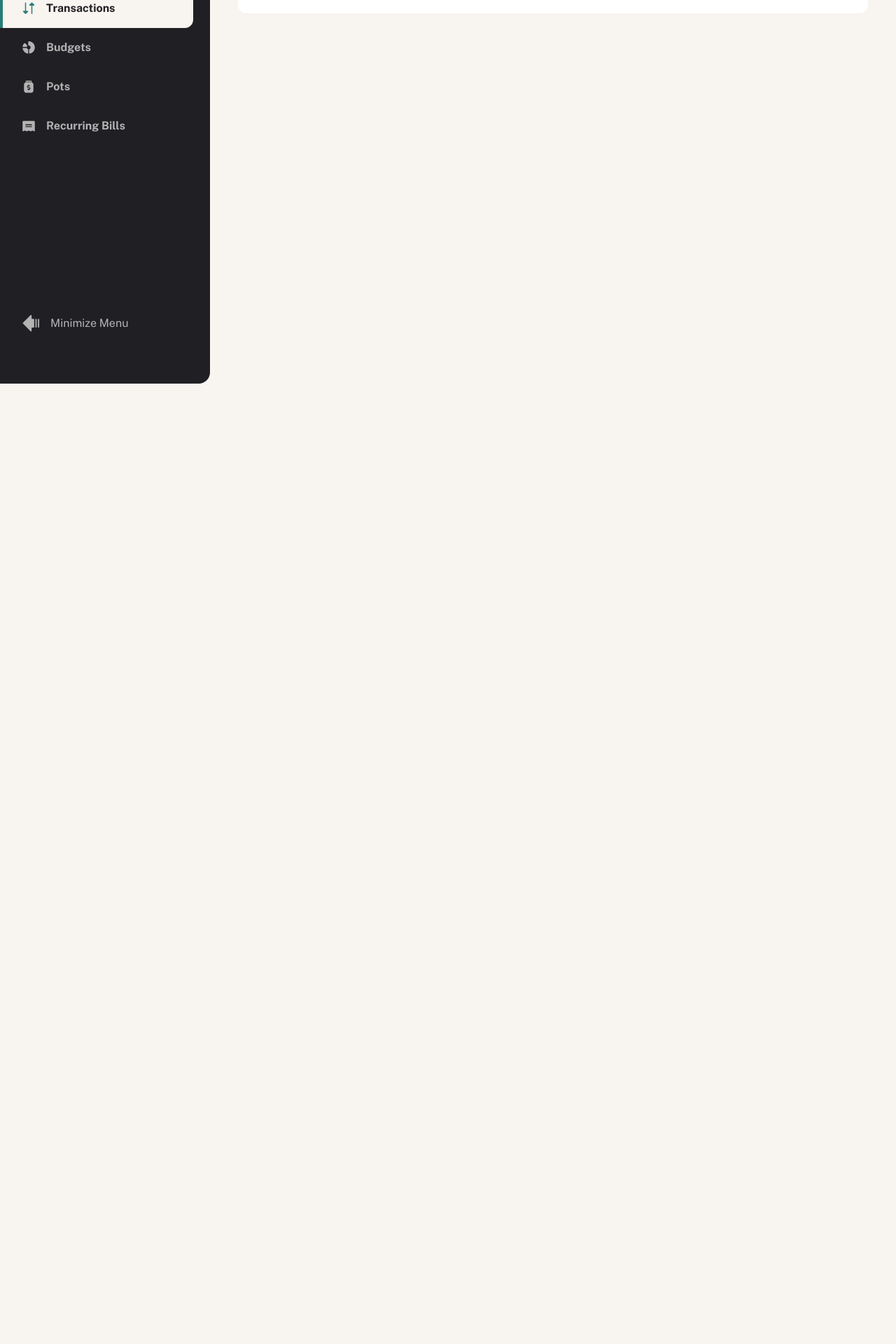
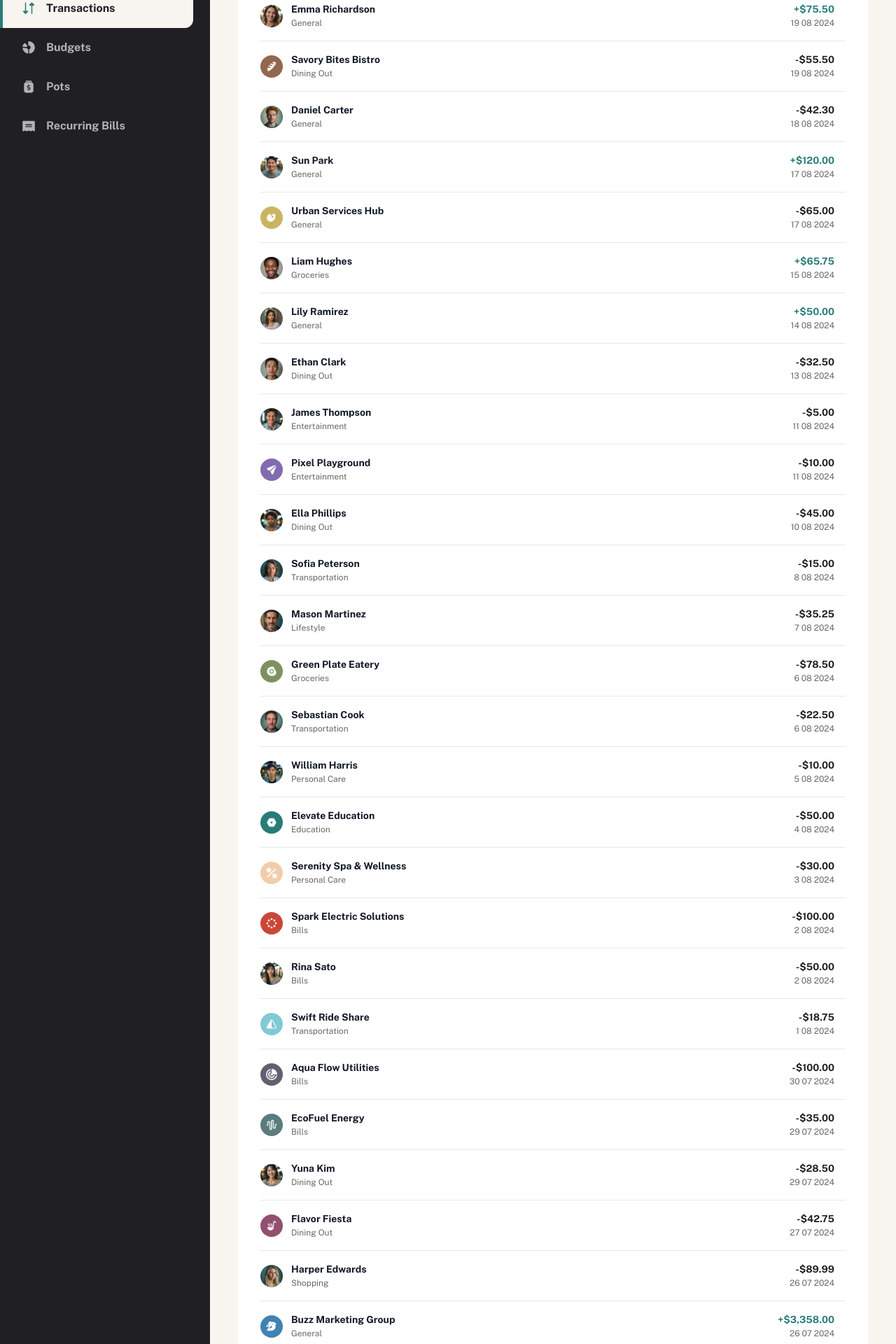
Before and after one commit to jownsu/personal-finance-app, a Next.js app: page /transactions in a window 1280 px wide. Shown: the part 200-2120 px from the top of the page at 70% size. Before the commit the page ends 800 px from the top, so only its background shows below. Built offline with nearby package versions, Linux system fonts and the light colour scheme.

Commit message:
Mobile UI of transaction

```diff
--- /dev/null
+++ b/app/(pages)/transactions/_components/TransactionsTable.tsx
@@ -0,0 +1,78 @@
+/* REACT */
+import Image from "next/image";
+
+/* PLUGINS */
+import moment from "moment";
+
+/* COMPONENTS */
+import {
+    Table,
+    TableBody,
+    TableCell,
+    TableHead,
+    TableHeader,
+    TableRow
+} from "@/app/_components/ui/Table";
+
+/* UTILITIES */
+import { cn } from "@/app/_utils/helpers";
+
+/* DATA */
+import { transactions } from "@/app/_constants/data";
+
+const TransactionsTable = () => {
+    return (
+        <Table>
+            <TableHeader className="hidden">
+                <TableRow>
+                    <TableHead>Recipient / Sender</TableHead>
+                    <TableHead>Category</TableHead>
+                    <TableHead>Transaction Date</TableHead>
+                    <TableHead>Amount</TableHead>
+                </TableRow>
+            </TableHeader>
+            <TableBody>
+                {transactions.map((transaction, key) => (
+                    <TableRow key={key} className="">
+                        <TableCell className="flex items-center gap-[1.2rem] px-0">
+                            <Image
+                                src={transaction.avatar}
+                                alt={`Picture of ${transaction.name}`}
+                                width={32}
+                                height={32}
+                                className="size-[3.2rem] rounded-full"
+                            />
+                            <div className="flex flex-col">
+                                <span className="text-preset_4_bold text-gray-900">
+                                    {transaction.name}
+                                </span>
+                                <span className="text-preset_5 text-grey-500">
+                                    {transaction.category}
+                                </span>
+                            </div>
+                        </TableCell>
+                        <TableCell className="text-right">
+                            <div
+                                className={cn("!text-preset_4_bold", {
+                                    ["text-green"]: transaction.amount > 0,
+                                    ["text-grey-900"]: !(transaction.amount > 0)
+                                })}
+                            >
+                                {transaction.amount > 0 && "+"}
+                                {transaction.amount.toLocaleString("en-US", {
+                                    style: "currency",
+                                    currency: "USD"
+                                })}
+                            </div>
+                            <div className="text-preset_5 text-grey-500">
+                                {moment(transaction.date).format("D MM YYYY")}
+                            </div>
+                        </TableCell>
+                    </TableRow>
+                ))}
+            </TableBody>
+        </Table>
+    );
+};
+
+export default TransactionsTable;
--- a/app/(pages)/transactions/page.tsx
+++ b/app/(pages)/transactions/page.tsx
@@ -1,4 +1,5 @@
 import Filters from "./_components/Filters";
+import TransactionsTable from "./_components/TransactionsTable";
 
 const TransactionPage = () => {
     return (
@@ -7,6 +8,7 @@ const TransactionPage = () => {
 
             <div className="rounded-[1.2rem] bg-white px-[2rem] py-[2.4rem] md:px-[3.2rem] md:py-[3.2rem]">
                 <Filters />
+                <TransactionsTable />
             </div>
         </div>
     );
--- /dev/null
+++ b/app/_components/ui/Table.tsx
@@ -0,0 +1,116 @@
+import * as React from "react";
+
+import { cn } from "@/app/_utils/helpers";
+
+const Table = React.forwardRef<
+    HTMLTableElement,
+    React.HTMLAttributes<HTMLTableElement>
+>(({ className, ...props }, ref) => (
+    <div className="relative w-full overflow-auto">
+        <table
+            ref={ref}
+            className={cn("w-full caption-bottom", className)}
+            {...props}
+        />
+    </div>
+));
+Table.displayName = "Table";
+
+const TableHeader = React.forwardRef<
+    HTMLTableSectionElement,
+    React.HTMLAttributes<HTMLTableSectionElement>
+>(({ className, ...props }, ref) => (
+    <thead ref={ref} className={cn("[&_tr]:border-b", className)} {...props} />
+));
+TableHeader.displayName = "TableHeader";
+
+const TableBody = React.forwardRef<
+    HTMLTableSectionElement,
+    React.HTMLAttributes<HTMLTableSectionElement>
+>(({ className, ...props }, ref) => (
+    <tbody
+        ref={ref}
+        className={cn("[&_tr:last-child]:border-0", className)}
+        {...props}
+    />
+));
+TableBody.displayName = "TableBody";
+
+const TableFooter = React.forwardRef<
+    HTMLTableSectionElement,
+    React.HTMLAttributes<HTMLTableSectionElement>
+>(({ className, ...props }, ref) => (
+    <tfoot
+        ref={ref}
+        className={cn(
+            "bg-muted/50 border-t font-medium [&>tr]:last:border-b-0",
+            className
+        )}
+        {...props}
+    />
+));
+TableFooter.displayName = "TableFooter";
+
+const TableRow = React.forwardRef<
+    HTMLTableRowElement,
+    React.HTMLAttributes<HTMLTableRowElement>
+>(({ className, ...props }, ref) => (
+    <tr
+        ref={ref}
+        className={cn(
+            "hover:bg-muted/50 data-[state=selected]:bg-muted border-b transition-colors",
+            className
+        )}
+        {...props}
+    />
+));
+TableRow.displayName = "TableRow";
+
+const TableHead = React.forwardRef<
+    HTMLTableCellElement,
+    React.ThHTMLAttributes<HTMLTableCellElement>
+>(({ className, ...props }, ref) => (
+    <th
+        ref={ref}
+        className={cn(
+            "h-12 px-4 text-left align-middle font-medium [&:has([role=checkbox])]:pr-0",
+            className
+        )}
+        {...props}
+    />
+));
+TableHead.displayName = "TableHead";
+
+const TableCell = React.forwardRef<
+    HTMLTableCellElement,
+    React.TdHTMLAttributes<HTMLTableCellElement>
+>(({ className, ...props }, ref) => (
+    <td
+        ref={ref}
+        className={cn(
+            "p-4 align-middle [&:has([role=checkbox])]:pr-0",
+            className
+        )}
+        {...props}
+    />
+));
+TableCell.displayName = "TableCell";
+
+const TableCaption = React.forwardRef<
+    HTMLTableCaptionElement,
+    React.HTMLAttributes<HTMLTableCaptionElement>
+>(({ className, ...props }, ref) => (
+    <caption ref={ref} className={cn("mt-4", className)} {...props} />
+));
+TableCaption.displayName = "TableCaption";
+
+export {
+    Table,
+    TableHeader,
+    TableBody,
+    TableFooter,
+    TableHead,
+    TableRow,
+    TableCell,
+    TableCaption
+};
--- a/app/_constants/data.ts
+++ b/app/_constants/data.ts
@@ -81,9 +81,10 @@ export const transactions_overview = [
     }
 ];
 
+/* TODO: Add ID. */
 export const transactions = [
     {
-        avatar: "./assets/images/avatars/emma-richardson.jpg",
+        avatar: "/images/avatars/emma-richardson.jpg",
         name: "Emma Richardson",
         category: "General",
         date: "2024-08-19T14:23:11Z",
@@ -91,7 +92,7 @@ export const transactions = [
         recurring: false
     },
     {
-        avatar: "./assets/images/avatars/savory-bites-bistro.jpg",
+        avatar: "/images/avatars/savory-bites-bistro.jpg",
         name: "Savory Bites Bistro",
         category: "Dining Out",
         date: "2024-08-19T20:23:11Z",
@@ -99,7 +100,7 @@ export const transactions = [
         recurring: false
     },
     {
-        avatar: "./assets/images/avatars/daniel-carter.jpg",
+        avatar: "/images/avatars/daniel-carter.jpg",
         name: "Daniel Carter",
         category: "General",
         date: "2024-08-18T09:45:32Z",
@@ -107,7 +108,7 @@ export const transactions = [
         recurring: false
     },
     {
-        avatar: "./assets/images/avatars/sun-park.jpg",
+        avatar: "/images/avatars/sun-park.jpg",
         name: "Sun Park",
         category: "General",
         date: "2024-08-17T16:12:05Z",
@@ -115,7 +116,7 @@ export const transactions = [
         recurring: false
     },
     {
-        avatar: "./assets/images/avatars/urban-services-hub.jpg",
+        avatar: "/images/avatars/urban-services-hub.jpg",
         name: "Urban Services Hub",
         category: "General",
         date: "2024-08-17T21:08:09Z",
@@ -123,7 +124,7 @@ export const transactions = [
         recurring: false
     },
     {
-        avatar: "./assets/images/avatars/liam-hughes.jpg",
+        avatar: "/images/avatars/liam-hughes.jpg",
         name: "Liam Hughes",
         category: "Groceries",
         date: "2024-08-15T18:20:33Z",
@@ -131,7 +132,7 @@ export const transactions = [
         recurring: false
     },
     {
-        avatar: "./assets/images/avatars/lily-ramirez.jpg",
+        avatar: "/images/avatars/lily-ramirez.jpg",
         name: "Lily Ramirez",
         category: "General",
         date: "2024-08-14T13:05:27Z",
@@ -139,7 +140,7 @@ export const transactions = [
         recurring: false
     },
     {
-        avatar: "./assets/images/avatars/ethan-clark.jpg",
+        avatar: "/images/avatars/ethan-clark.jpg",
         name: "Ethan Clark",
         category: "Dining Out",
         date: "2024-08-13T20:15:59Z",
@@ -147,7 +148,7 @@ export const transactions = [
         recurring: false
     },
     {
-        avatar: "./assets/images/avatars/james-thompson.jpg",
+        avatar: "/images/avatars/james-thompson.jpg",
         name: "James Thompson",
         category: "Entertainment",
         date: "2024-08-11T15:45:38Z",
@@ -155,7 +156,7 @@ export const transactions = [
         recurring: false
     },
     {
-        avatar: "./assets/images/avatars/pixel-playground.jpg",
+        avatar: "/images/avatars/pixel-playground.jpg",
         name: "Pixel Playground",
         category: "Entertainment",
         date: "2024-08-11T18:45:38Z",
@@ -163,7 +164,7 @@ export const transactions = [
         recurring: true
     },
     {
-        avatar: "./assets/images/avatars/ella-phillips.jpg",
+        avatar: "/images/avatars/ella-phillips.jpg",
         name: "Ella Phillips",
         category: "Dining Out",
         date: "2024-08-10T19:22:51Z",
@@ -171,7 +172,7 @@ export const transactions = [
         recurring: false
     },
     {
-        avatar: "./assets/images/avatars/sofia-peterson.jpg",
+        avatar: "/images/avatars/sofia-peterson.jpg",
         name: "Sofia Peterson",
         category: "Transportation",
         date: "2024-08-08T08:55:17Z",
@@ -179,7 +180,7 @@ export const transactions = [
         recurring: false
     },
     {
-        avatar: "./assets/images/avatars/mason-martinez.jpg",
+        avatar: "/images/avatars/mason-martinez.jpg",
         name: "Mason Martinez",
         category: "Lifestyle",
         date: "2024-08-07T17:40:29Z",
@@ -187,7 +188,7 @@ export const transactions = [
         recurring: false
     },
     {
-        avatar: "./assets/images/avatars/green-plate-eatery.jpg",
+        avatar: "/images/avatars/green-plate-eatery.jpg",
         name: "Green Plate Eatery",
         category: "Groceries",
         date: "2024-08-06T08:25:44Z",
@@ -195,7 +196,7 @@ export const transactions = [
         recurring: false
     },
     {
-        avatar: "./assets/images/avatars/sebastian-cook.jpg",
+        avatar: "/images/avatars/sebastian-cook.jpg",
         name: "Sebastian Cook",
         category: "Transportation",
         date: "2024-08-06T10:05:44Z",
@@ -203,7 +204,7 @@ export const transactions = [
         recurring: false
     },
     {
-        avatar: "./assets/images/avatars/william-harris.jpg",
+        avatar: "/images/avatars/william-harris.jpg",
         name: "William Harris",
         category: "Personal Care",
         date: "2024-08-05T14:30:56Z",
@@ -211,7 +212,7 @@ export const transactions = [
         recurring: false
     },
     {
-        avatar: "./assets/images/avatars/elevate-education.jpg",
+        avatar: "/images/avatars/elevate-education.jpg",
         name: "Elevate Education",
         category: "Education",
         date: "2024-08-04T11:15:22Z",
@@ -219,7 +220,7 @@ export const transactions = [
         recurring: true
     },
     {
-        avatar: "./assets/images/avatars/serenity-spa-and-wellness.jpg",
+        avatar: "/images/avatars/serenity-spa-and-wellness.jpg",
         name: "Serenity Spa & Wellness",
         category: "Personal Care",
         date: "2024-08-03T14:00:37Z",
@@ -227,7 +228,7 @@ export const transactions = [
         recurring: true
     },
     {
-        avatar: "./assets/images/avatars/spark-electric-solutions.jpg",
+        avatar: "/images/avatars/spark-electric-solutions.jpg",
         name: "Spark Electric Solutions",
         category: "Bills",
         date: "2024-08-02T09:25:11Z",
@@ -235,7 +236,7 @@ export const transactions = [
         recurring: true
     },
     {
-        avatar: "./assets/images/avatars/rina-sato.jpg",
+        avatar: "/images/avatars/rina-sato.jpg",
         name: "Rina Sato",
         category: "Bills",
         date: "2024-08-02T13:31:11Z",
@@ -243,7 +244,7 @@ export const transactions = [
         recurring: false
     },
     {
-        avatar: "./assets/images/avatars/swift-ride-share.jpg",
+        avatar: "/images/avatars/swift-ride-share.jpg",
         name: "Swift Ride Share",
         category: "Transportation",
         date: "2024-08-01T18:40:33Z",
@@ -251,7 +252,7 @@ export const transactions = [
         recurring: false
     },
     {
-        avatar: "./assets/images/avatars/aqua-flow-utilities.jpg",
+        avatar: "/images/avatars/aqua-flow-utilities.jpg",
         name: "Aqua Flow Utilities",
         category: "Bills",
         date: "2024-07-30T13:20:14Z",
@@ -259,7 +260,7 @@ export const transactions = [
         recurring: true
     },
     {
-        avatar: "./assets/images/avatars/ecofuel-energy.jpg",
+        avatar: "/images/avatars/ecofuel-energy.jpg",
         name: "EcoFuel Energy",
         category: "Bills",
         date: "2024-07-29T11:55:29Z",
@@ -267,7 +268,7 @@ export const transactions = [
         recurring: true
     },
     {
-        avatar: "./assets/images/avatars/yuna-kim.jpg",
+        avatar: "/images/avatars/yuna-kim.jpg",
         name: "Yuna Kim",
         category: "Dining Out",
         date: "2024-07-29T13:51:29Z",
@@ -275,7 +276,7 @@ export const transactions = [
         recurring: false
     },
     {
-        avatar: "./assets/images/avatars/flavor-fiesta.jpg",
+        avatar: "/images/avatars/flavor-fiesta.jpg",
         name: "Flavor Fiesta",
         category: "Dining Out",
         date: "2024-07-27T20:15:06Z",
@@ -283,7 +284,7 @@ export const transactions = [
         recurring: false
     },
     {
-        avatar: "./assets/images/avatars/harper-edwards.jpg",
+        avatar: "/images/avatars/harper-edwards.jpg",
         name: "Harper Edwards",
         category: "Shopping",
         date: "2024-07-26T09:43:23Z",
@@ -291,7 +292,7 @@ export const transactions = [
         recurring: false
     },
     {
-        avatar: "./assets/images/avatars/buzz-marketing-group.jpg",
+        avatar: "/images/avatars/buzz-marketing-group.jpg",
         name: "Buzz Marketing Group",
         category: "General",
         date: "2024-07-26T14:40:23Z",
@@ -299,7 +300,7 @@ export const transactions = [
         recurring: false
     },
     {
-        avatar: "./assets/images/avatars/technova-innovations.jpg",
+        avatar: "/images/avatars/technova-innovations.jpg",
         name: "TechNova Innovations",
         category: "Shopping",
         date: "2024-07-25T16:25:37Z",
@@ -307,7 +308,7 @@ export const transactions = [
         recurring: false
     },
     {
-        avatar: "./assets/images/avatars/bytewise.jpg",
+        avatar: "/images/avatars/bytewise.jpg",
         name: "ByteWise",
         category: "Lifestyle",
         date: "2024-07-23T09:35:14Z",
@@ -315,7 +316,7 @@ export const transactions = [
         recurring: true
     },
     {
-        avatar: "./assets/images/avatars/nimbus-data-storage.jpg",
+        avatar: "/images/avatars/nimbus-data-storage.jpg",
         name: "Nimbus Data Storage",
         category: "Bills",
         date: "2024-07-21T10:05:42Z",
@@ -323,7 +324,7 @@ export const transactions = [
         recurring: true
     },
     {
-        avatar: "./assets/images/avatars/emma-richardson.jpg",
+        avatar: "/assets/images/avatars/emma-richardson.jpg",
         name: "Emma Richardson",
         category: "General",
         date: "2024-07-20T17:30:55Z",
@@ -331,7 +332,7 @@ export const transactions = [
         recurring: false
     },
     {
-        avatar: "./assets/images/avatars/daniel-carter.jpg",
+        avatar: "/images/avatars/daniel-carter.jpg",
         name: "Daniel Carter",
         category: "General",
         date: "2024-07-19T12:45:09Z",
@@ -339,7 +340,7 @@ export const transactions = [
         recurring: false
     },
     {
-        avatar: "./assets/images/avatars/sun-park.jpg",
+        avatar: "/images/avatars/sun-park.jpg",
         name: "Sun Park",
         category: "General",
         date: "2024-07-18T19:20:23Z",
@@ -347,7 +348,7 @@ export const transactions = [
         recurring: false
     },
     {
-        avatar: "./assets/images/avatars/harper-edwards.jpg",
+        avatar: "/images/avatars/harper-edwards.jpg",
         name: "Harper Edwards",
         category: "Shopping",
         date: "2024-07-17T14:55:37Z",
@@ -355,7 +356,7 @@ export const transactions = [
         recurring: false
     },
     {
-        avatar: "./assets/images/avatars/liam-hughes.jpg",
+        avatar: "/images/avatars/liam-hughes.jpg",
         name: "Liam Hughes",
         category: "Groceries",
         date: "2024-07-16T10:10:51Z",
@@ -363,7 +364,7 @@ export const transactions = [
         recurring: false
     },
     {
-        avatar: "./assets/images/avatars/lily-ramirez.jpg",
+        avatar: "/images/avatars/lily-ramirez.jpg",
         name: "Lily Ramirez",
         category: "General",
         date: "2024-07-15T16:35:04Z",
@@ -371,7 +372,7 @@ export const transactions = [
         recurring: false
     },
     {
-        avatar: "./assets/images/avatars/ethan-clark.jpg",
+        avatar: "/images/avatars/ethan-clark.jpg",
         name: "Ethan Clark",
         category: "Dining Out",
         date: "2024-07-14T20:50:18Z",
@@ -379,7 +380,7 @@ export const transactions = [
         recurring: false
     },
     {
-        avatar: "./assets/images/avatars/rina-sato.jpg",
+        avatar: "/images/avatars/rina-sato.jpg",
         name: "Rina Sato",
         category: "Entertainment",
         date: "2024-07-13T09:15:32Z",
@@ -387,7 +388,7 @@ export const transactions = [
         recurring: false
     },
     {
-        avatar: "./assets/images/avatars/james-thompson.jpg",
+        avatar: "/images/avatars/james-thompson.jpg",
         name: "James Thompson",
         category: "Bills",
         date: "2024-07-12T13:40:46Z",
@@ -395,7 +396,7 @@ export const transactions = [
         recurring: false
     },
     {
-        avatar: "./assets/images/avatars/ella-phillips.jpg",
+        avatar: "/images/avatars/ella-phillips.jpg",
         name: "Ella Phillips",
         category: "Dining Out",
         date: "2024-07-11T18:05:59Z",
@@ -403,7 +404,7 @@ export const transactions = [
         recurring: false
     },
     {
-        avatar: "./assets/images/avatars/yuna-kim.jpg",
+        avatar: "/images/avatars/yuna-kim.jpg",
         name: "Yuna Kim",
         category: "Dining Out",
         date: "2024-07-10T12:30:13Z",
@@ -411,7 +412,7 @@ export const transactions = [
         recurring: false
     },
     {
-        avatar: "./assets/images/avatars/sofia-peterson.jpg",
+        avatar: "/images/avatars/sofia-peterson.jpg",
         name: "Sofia Peterson",
         category: "Transportation",
         date: "2024-07-09T08:55:27Z",
@@ -419,7 +420,7 @@ export const transactions = [
         recurring: false
     },
     {
-        avatar: "./assets/images/avatars/mason-martinez.jpg",
+        avatar: "/images/avatars/mason-martinez.jpg",
         name: "Mason Martinez",
         category: "Lifestyle",
         date: "2024-07-08T15:20:41Z",
@@ -427,7 +428,7 @@ export const transactions = [
         recurring: false
     },
     {
-        avatar: "./assets/images/avatars/sebastian-cook.jpg",
+        avatar: "/images/avatars/sebastian-cook.jpg",
         name: "Sebastian Cook",
         category: "Transportation",
         date: "2024-07-07T11:45:55Z",
@@ -435,7 +436,7 @@ export const transactions = [
         recurring: false
     },
     {
-        avatar: "./assets/images/avatars/william-harris.jpg",
+        avatar: "/images/avatars/william-harris.jpg",
         name: "William Harris",
         category: "General",
         date: "2024-07-06T17:10:09Z",
@@ -443,7 +444,7 @@ export const transactions = [
         recurring: false
     },
     {
-        avatar: "./assets/images/avatars/elevate-education.jpg",
+        avatar: "/images/avatars/elevate-education.jpg",
         name: "Elevate Education",
         category: "Education",
         date: "2024-07-05T11:15:22Z",
@@ -451,7 +452,7 @@ export const transactions = [
         recurring: true
     },
     {
-        avatar: "./assets/images/avatars/serenity-spa-and-wellness.jpg",
+        avatar: "/images/avatars/serenity-spa-and-wellness.jpg",
         name: "Serenity Spa & Wellness",
         category: "Personal Care",
         date: "2024-07-03T14:00:37Z",
@@ -459,7 +460,7 @@ export const transactions = [
         recurring: true
     },
     {
-        avatar: "./assets/images/avatars/spark-electric-solutions.jpg",
+        avatar: "/images/avatars/spark-electric-solutions.jpg",
         name: "Spark Electric Solutions",
         category: "Bills",
         date: "2024-07-02T09:25:51Z",
@@ -467,7 +468,7 @@ export const transactions = [
         recurring: true
     },
     {
-        avatar: "./assets/images/avatars/swift-ride-share.jpg",
+        avatar: "/images/avatars/swift-ride-share.jpg",
         name: "Swift Ride Share",
         category: "Transportation",
         date: "2024-07-02T19:50:05Z",
```
